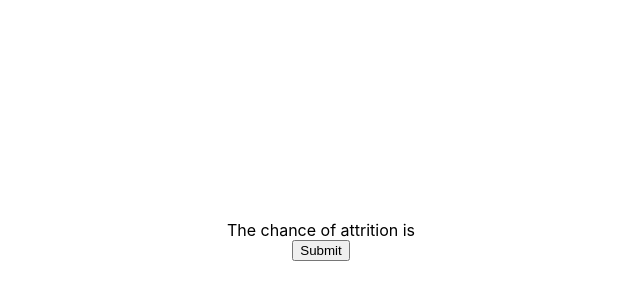
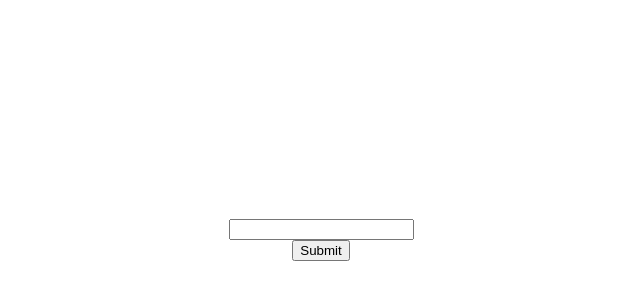
Before and after one commit to seanskggo/Bank-Churn-Predictor, a React (Create React App) app: page / in a window 1280 px wide. Shown: the part 160-460 px from the top of the page, without its empty margins (319-959 px from the left). Built offline with nearby package versions, Linux system fonts and the light colour scheme.

Commit message:
error checking

```diff
--- a/src/App.js
+++ b/src/App.js
@@ -8,7 +8,7 @@
 /////////////////////////////////////////////////////////////////////////////////
 
 import './App.css';
-import React, { useState, useEffect } from 'react';
+import React, { useState } from 'react';
 import axios from 'axios';
 
 /////////////////////////////////////////////////////////////////////////////////
@@ -16,18 +16,43 @@ import axios from 'axios';
 /////////////////////////////////////////////////////////////////////////////////
 
 const App = () => {
-  const [response, set_response] = useState("not mounted");
+  const [response, set_response] = useState("");
+  const [values, set_values] = useState({
+    'Gender': null,
+    'Dependent_count': null,
+    'Marital_Status': null,
+    'Income_Category': null,
+    'Total_Relationship_Count': null,
+    'Months_Inactive_12_mon': null,
+    'Contacts_Count_12_mon': null,
+    'Total_Revolving_Bal': null,
+    'Total_Amt_Chng_Q4_Q1': null,
+    'Total_Trans_Amt': null,
+    'Total_Trans_Ct': null,
+    'Total_Ct_Chng_Q4_Q1': null,
+  });
   const click = () => {
+    // // Check for complete input
+    // for (let i of Object.values(values)) {
+    //   if (i === null) {
+    //     set_response("Please fill in all inputs");
+    //     return
+    //   }
+    // }
     const getData = async () => {
     const rep = await axios.get("/calculate")
-      set_response(rep.data);
+      set_response("The chance of attrition is: " + rep.data.value);
     };
     getData();
   }
-
   return (
     <div className="App">
-      <text>The chance of attrition is {response.value}</text>
+      <text>{response}</text>
+      <input type="text" onChange={(event) => {
+        let temp = {...values}
+        temp["Total_Revolving_Bal"] = event.target.value;
+        set_values(temp)
+      }}/>
       <button onClick={click}>Submit</button>
     </div>
   );
```
